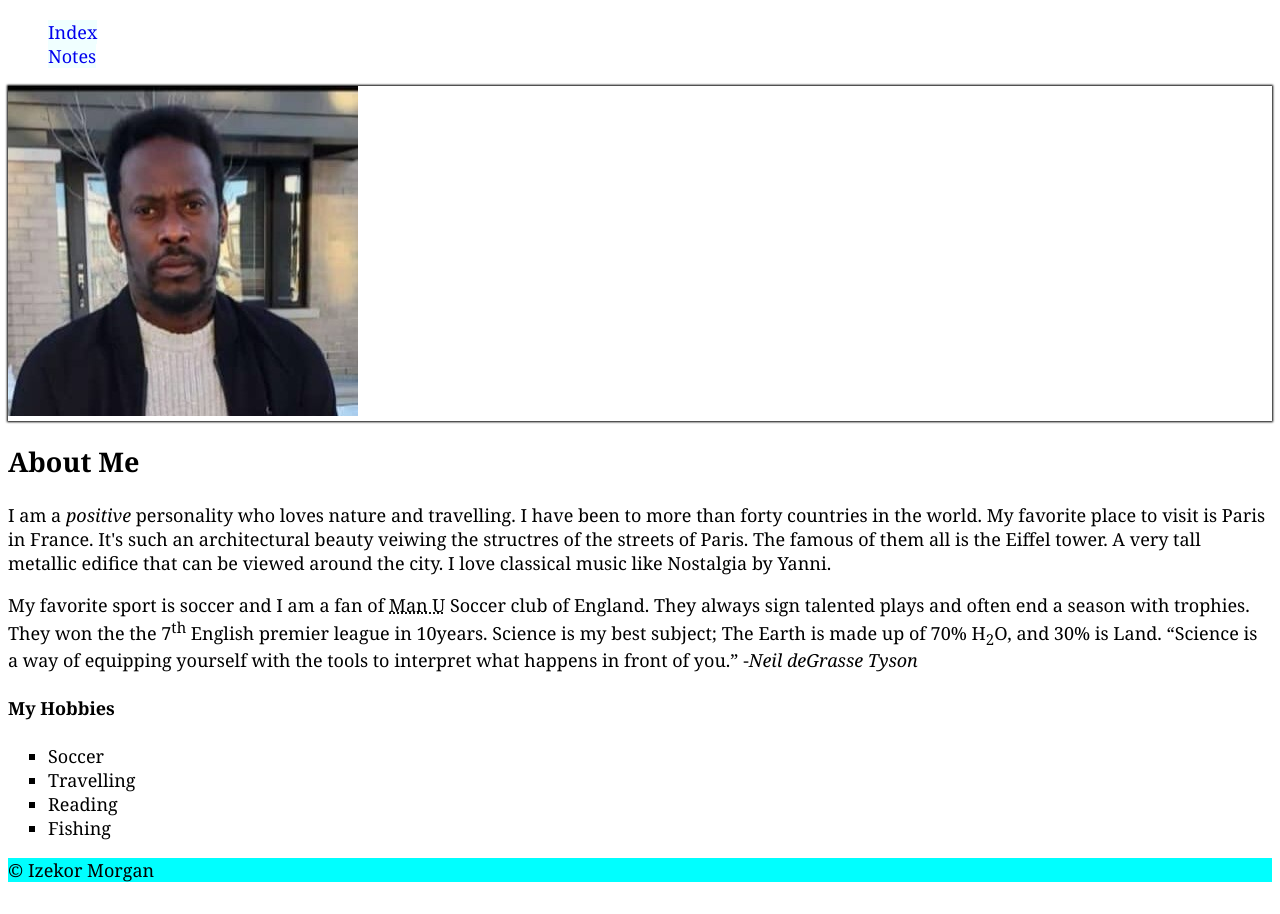
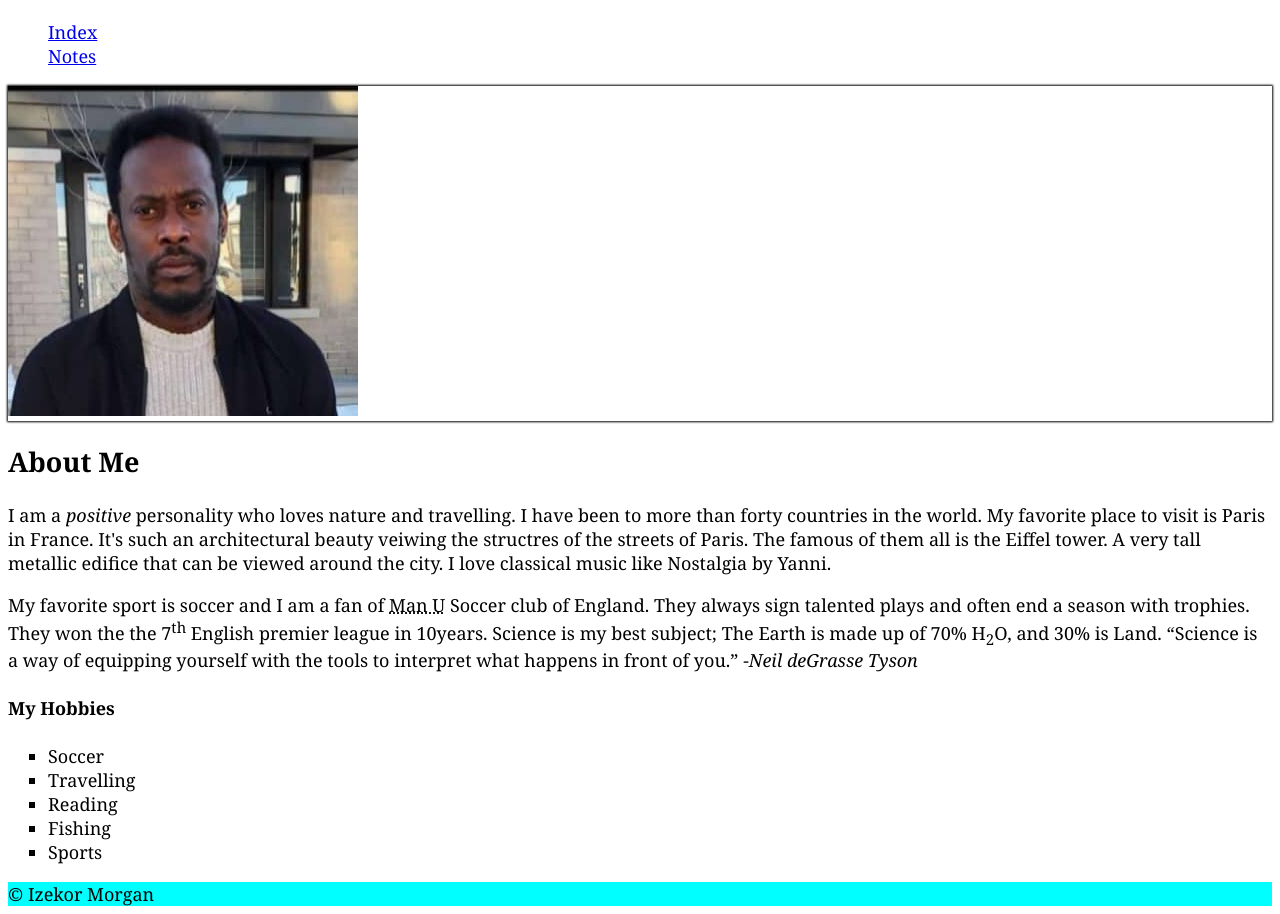
Before and after one commit to morg021/morg021.github.io, a plain HTML site: page html-assignment/index.html in a window 1280 px wide. Shown: the part 62-976 px from the top of the page. Before the commit the page ends 952 px from the top, so only its background shows below. Drawn offline with Linux system fonts and the light colour scheme.

Commit message:
working on assignment

```diff
--- a/html-assignment/index.html
+++ b/html-assignment/index.html
@@ -17,11 +17,11 @@
         <h1 class="highlight">Izekor Morgan</h1>
          </Header>
 
-         <nav>
+         <nav >
          <ul class="navbar">
 
-               <li><a class="link" href="index.html">Index</a></li>
-                <li><a class="link" href="notes.html">Notes</a></li>
+               <li><a  href="index.html">Index</a></li>
+                <li><a href="notes.html">Notes</a></li>
           </ul>
           </nav>
 
@@ -51,10 +51,11 @@
         <div>
            <h4>My Hobbies</h4>
         <ul class="standard-list">
-            <li>Soccer</li>
-            <li>Travelling</li>
-            <li>Reading</li>
-            <li>Fishing</li>
+            <li>Soccer </li>
+            <li>Travelling </li>
+            <li>Reading </li>
+            <li>Fishing </li>
+            <li>Sports </li>
         </ul>
 
         </div>
```
